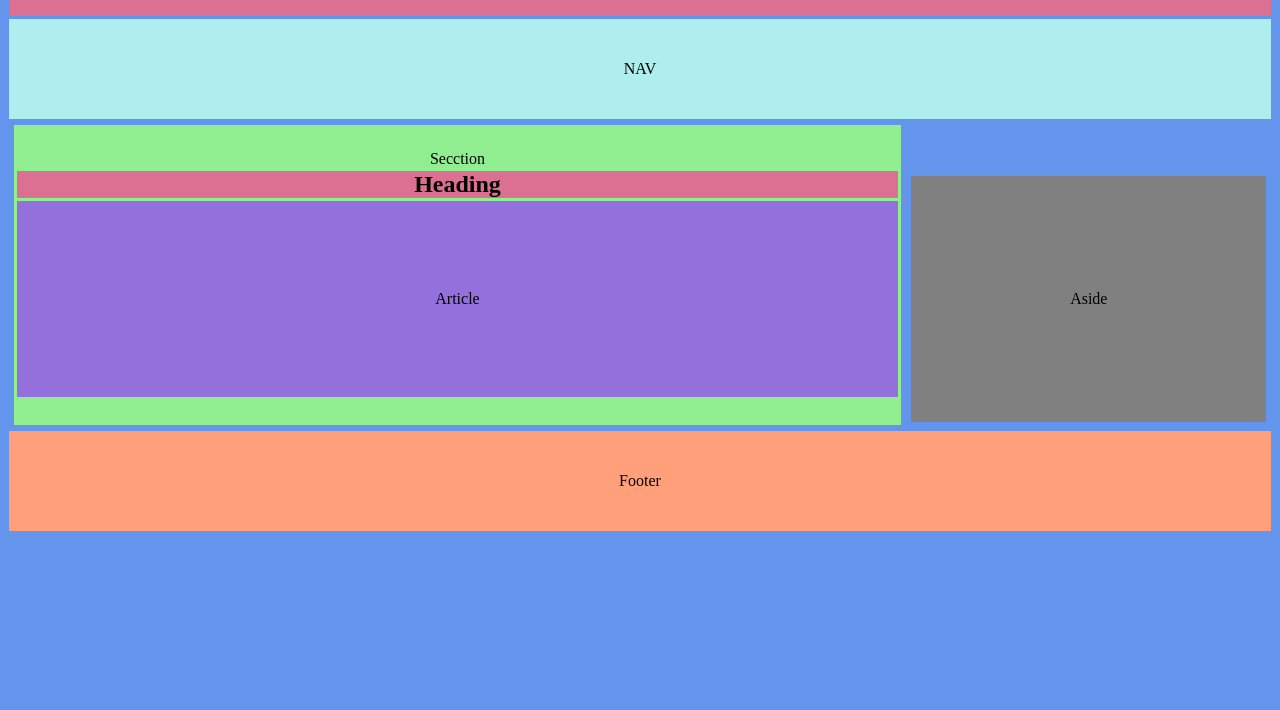
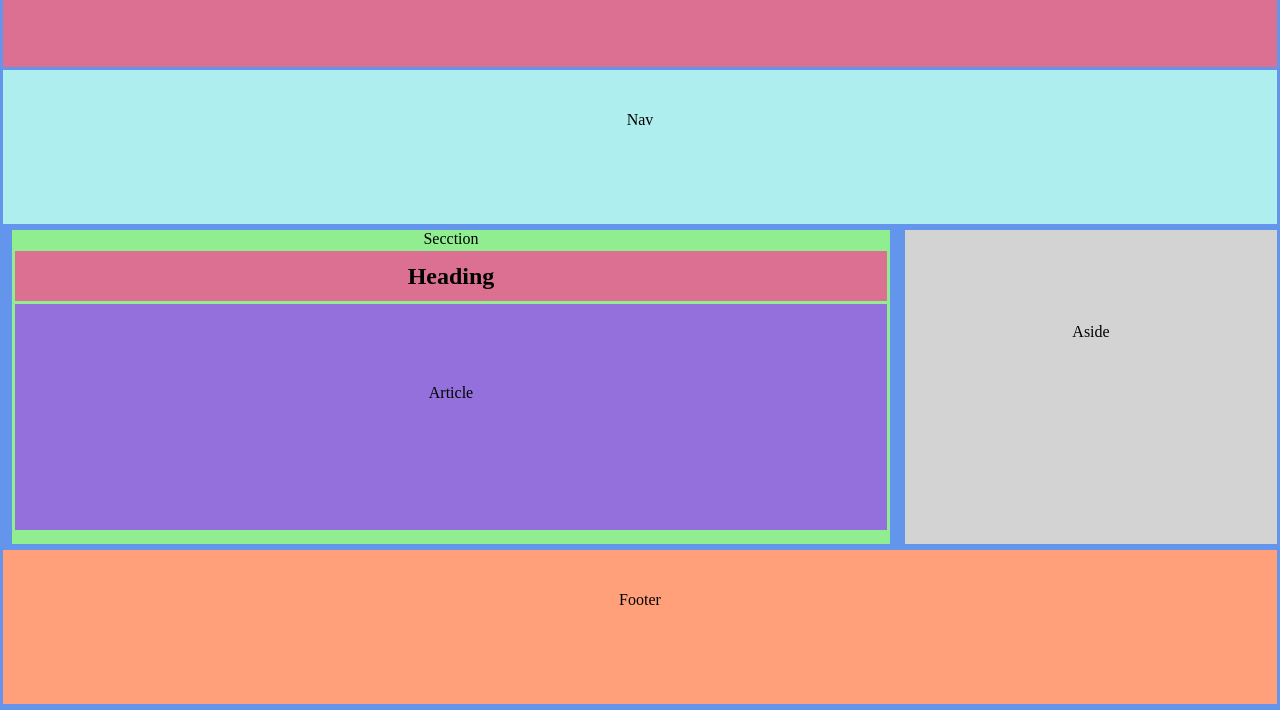
Before and after one commit to BetoMonster/bootcamp11g, a plain HTML site: page practica_uno/index.html in a window 1280 px wide. Shown: the part 90-800 px from the top of the page. Drawn offline with Linux system fonts and the light colour scheme.

Commit message:
practica_v2 con dimenciones elasticas

```diff
--- /dev/null
+++ b/practica_uno/css/style.css
@@ -0,0 +1,56 @@
+/*css Tunneado*/
+*{
+    box-sizing: border-box;
+    margin:0;
+    border:0;
+}
+body{
+
+    background-color: cornflowerblue;
+    text-align: center;
+    max-height: calc(100vh - 15px);
+    height: 100%;
+
+}
+body > *{
+    margin: 3px;
+}
+header, h2{
+    background-color:palevioletred;
+    line-height: 50px;
+}
+nav{
+    background-color: paleturquoise;
+}
+section{
+    background-color: lightgreen;
+    display: inline-block;
+    width: calc(70vw - 18px);
+    height:calc(40vh - 6px);
+
+}
+section > *{
+    margin: 3px;
+}
+article{
+    background-color: mediumpurple;
+    height: calc(29vh - 6px);
+    padding: 10vh 0;
+}
+aside{
+    background-color:lightgrey;
+    /*display: inline-block;*/
+    padding: 6% 0;
+    height:calc(40vh - 6px);
+    width: calc(30vw - 12px);
+    float: right;
+    line-height: 50px;
+
+}
+footer{
+    background-color: lightsalmon;
+}
+footer,nav,header{
+    line-height: 100px;
+   height: calc(20vh - 6px);
+}
--- a/tarea_css/index.html
+++ b/practica_uno/index.html
@@ -9,7 +9,7 @@
 </head>
 <body>
     <header><h1>Header</h1></header>
-    <nav>NAV</nav>
+    <nav>Nav</nav>
     <section> Secction
         <h2>Heading</h2>
         <article> Article
@@ -17,6 +17,5 @@
     </section>
     <aside>Aside</aside>
     <footer>Footer</footer>
-
 </body>
 </html>
--- a/tarea_css/css/style.css
+++ /dev/null
@@ -1,39 +0,0 @@
-*{
-    margin:3px;
-}
-body{
-    background-color: cornflowerblue;
-    text-align: center;
-    /*height: 720px;*/
-}
-header, h2{
-    background-color:palevioletred;
-}
-nav{
-    background-color: paleturquoise;
-}
-section{
-    background-color: lightgreen;
-    display: inline-block;
-    width: 70%;
-    padding: 2% 0;
-}
-article{
-    background-color: mediumpurple;
-
-    padding: 10% 0;
-}
-aside{
-    background-color:grey;
-    display: inline-block;
-    width: 28%;
-    padding: 9% 0;
-
-
-}
-footer{
-    background-color: lightsalmon;
-}
-footer,nav,header{
-    line-height: 100px;
-}
```
Also changed, not shown: s3css/css/styles.css (added, +26 -0 lines), s3css/index.html (added, +34 -0 lines).
